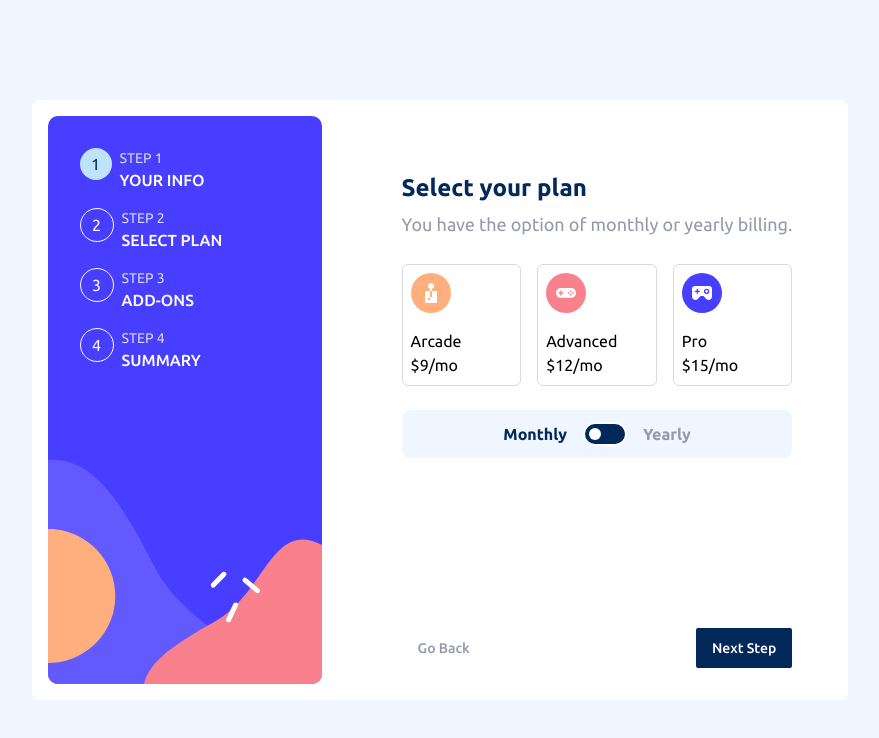
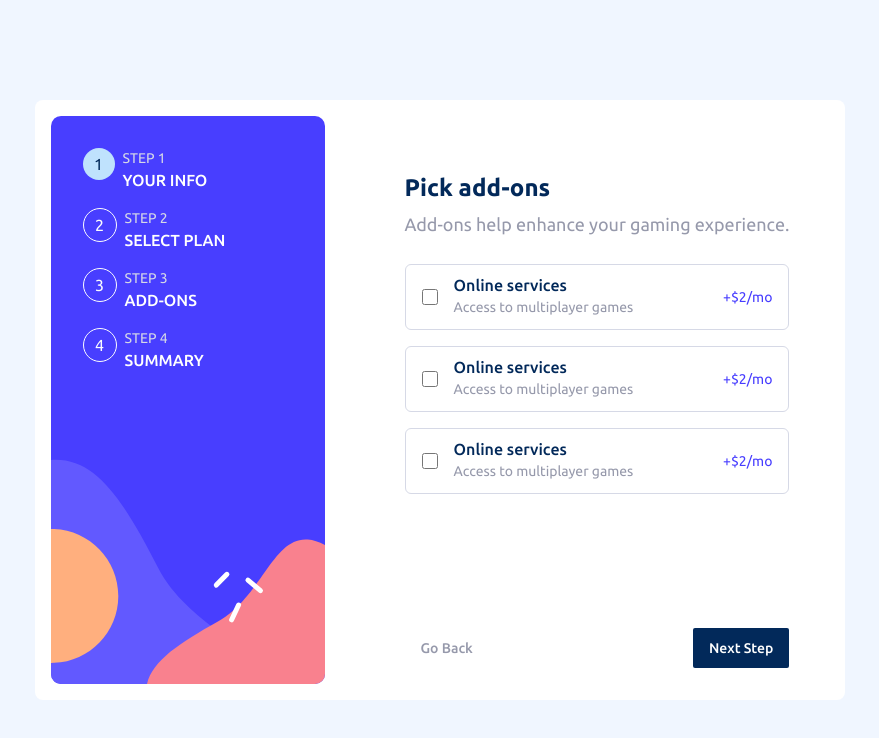
Before and after one commit to gopalbbharadva/multi-step-form, a React (Vite) app: page / in a window 1280 px wide. Shown: the top 738 px of the page, without its empty margins (200-1079 px from the left). Built offline with nearby package versions, Linux system fonts and the light colour scheme.

Commit message:
Feat: design for third step completed

```diff
--- a/package.json
+++ b/package.json
@@ -10,6 +10,7 @@
     "preview": "vite preview"
   },
   "dependencies": {
+    "@radix-ui/react-checkbox": "^1.0.4",
     "@radix-ui/react-label": "^2.0.2",
     "@radix-ui/react-slot": "^1.0.2",
     "@radix-ui/react-switch": "^1.0.3",
--- a/src/App.tsx
+++ b/src/App.tsx
@@ -5,6 +5,7 @@ import Desktop from "../public/images/bg-sidebar-desktop.svg";
 import { Button } from "./components/ui/button";
 import { StepOne } from "./components/ui/custom/StepOne";
 import { StepTwo } from "./components/ui/custom/StepTwo";
+import { StepThree } from "./components/ui/custom/StepThree";
 
 export default function Home() {
   return (
@@ -82,7 +83,8 @@ export default function Home() {
           flex-col shadow-md absolute top-24 m-4 md:static md:shadow-none md:pb-0"
         >
           {/* <StepOne /> */}
-          <StepTwo />
+          {/* <StepTwo /> */}
+          <StepThree />
         </div>
       </div>
       <div className="bg-white mt-auto fixed bottom-0 w-full flex justify-end items-end p-4 md:hidden">
--- /dev/null
+++ b/src/components/ui/checkbox.tsx
@@ -0,0 +1,28 @@
+import * as React from "react"
+import * as CheckboxPrimitive from "@radix-ui/react-checkbox"
+import { Check } from "lucide-react"
+
+import { cn } from "@/lib/utils"
+
+const Checkbox = React.forwardRef<
+  React.ElementRef<typeof CheckboxPrimitive.Root>,
+  React.ComponentPropsWithoutRef<typeof CheckboxPrimitive.Root>
+>(({ className, ...props }, ref) => (
+  <CheckboxPrimitive.Root
+    ref={ref}
+    className={cn(
+      "peer h-4 w-4 shrink-0 rounded-sm border border-slate-200 border-slate-900 ring-offset-white focus-visible:outline-none focus-visible:ring-2 focus-visible:ring-slate-950 focus-visible:ring-offset-2 disabled:cursor-not-allowed disabled:opacity-50 data-[state=checked]:bg-slate-900 data-[state=checked]:text-slate-50 dark:border-slate-800 dark:border-slate-50 dark:ring-offset-slate-950 dark:focus-visible:ring-slate-300 dark:data-[state=checked]:bg-slate-50 dark:data-[state=checked]:text-slate-900",
+      className
+    )}
+    {...props}
+  >
+    <CheckboxPrimitive.Indicator
+      className={cn("flex items-center justify-center text-current")}
+    >
+      <Check className="h-4 w-4" />
+    </CheckboxPrimitive.Indicator>
+  </CheckboxPrimitive.Root>
+))
+Checkbox.displayName = CheckboxPrimitive.Root.displayName
+
+export { Checkbox }
--- /dev/null
+++ b/src/components/ui/custom/StepThree.tsx
@@ -0,0 +1,102 @@
+import React from "react";
+import { Typography } from "./typography";
+import { Checkbox } from "../checkbox";
+import { Button } from "../button";
+
+export const StepThree = () => {
+  return (
+    <>
+      <Typography
+        text="Pick add-ons"
+        variant="heading"
+        className="text-marineBlue"
+      />
+      <Typography
+        text="Add-ons help enhance your gaming experience."
+        variant="subheading"
+        className="text-coolGray p-0 m-0 text-start leading-6 font-normal"
+      />
+
+      <div className="w-full flex justify-start items-center flex-col h-full gap-4 mt-5">
+        <label
+          htmlFor="add-on-1"
+          className="flex justify-between items-center
+            w-full border px-4 py-2 border-lightGray rounded-md cursor-pointer
+            hover:border hover:border-purplishBlue"
+        >
+          <div className="flex justify-start items-center gap-4">
+            <input
+              type="checkbox"
+              id="add-on-1"
+              className="accent-purplishBlue w-4 h-4 "
+            />
+            <div className="flex justify-start items-start flex-col gap-1 pb-2">
+              <p className="text-marineBlue font-medium">Online services</p>
+              <p className="text-coolGray text-start leading-3 text-sm">
+                Access to multiplayer games
+              </p>
+            </div>
+          </div>
+          <span className="text-purplishBlue text-sm">+$2/mo</span>
+        </label>
+
+        <label
+          htmlFor="add-on-2"
+          className="flex justify-between items-center
+            w-full border px-4 py-2 border-lightGray rounded-md cursor-pointer
+            hover:border hover:border-purplishBlue
+            "
+        >
+          <div className="flex justify-start items-center gap-4">
+            <input
+              type="checkbox"
+              id="add-on-2"
+              className="accent-purplishBlue w-4 h-4 "
+            />
+            <div className="flex justify-start items-start flex-col gap-1 pb-2">
+              <p className="text-marineBlue font-medium">Online services</p>
+              <p className="text-coolGray text-start leading-3 text-sm">
+                Access to multiplayer games
+              </p>
+            </div>
+          </div>
+          <span className="text-purplishBlue text-sm">+$2/mo</span>
+        </label>
+
+        <label
+          htmlFor="add-on-3"
+          className="flex justify-between items-center
+            w-full border px-4 py-2 border-lightGray rounded-md cursor-pointer
+            hover:border hover:border-purplishBlue
+            "
+        >
+          <div className="flex justify-start items-center gap-4">
+            <input
+              type="checkbox"
+              id="add-on-3"
+              className="accent-purplishBlue w-4 h-4 "
+            />
+            <div className="flex justify-start items-start flex-col gap-1 pb-2">
+              <p className="text-marineBlue font-medium">Online services</p>
+              <p className="text-coolGray text-start leading-3 text-sm">
+                Access to multiplayer games
+              </p>
+            </div>
+          </div>
+          <span className="text-purplishBlue text-sm">+$2/mo</span>
+        </label>
+        <div className="flex justify-between items-center w-full mt-auto">
+          <Button
+            className="hover:text-marineBlue text-coolGray hidden md:block"
+            variant="ghost"
+          >
+            Go Back
+          </Button>
+          <Button className="bg-marineBlue text-white rounded-sm ml-auto self-end hidden md:block">
+            Next Step
+          </Button>
+        </div>
+      </div>
+    </>
+  );
+};
```
Also changed, not shown: 1 other file (tests, documents, lock files or other folders).
